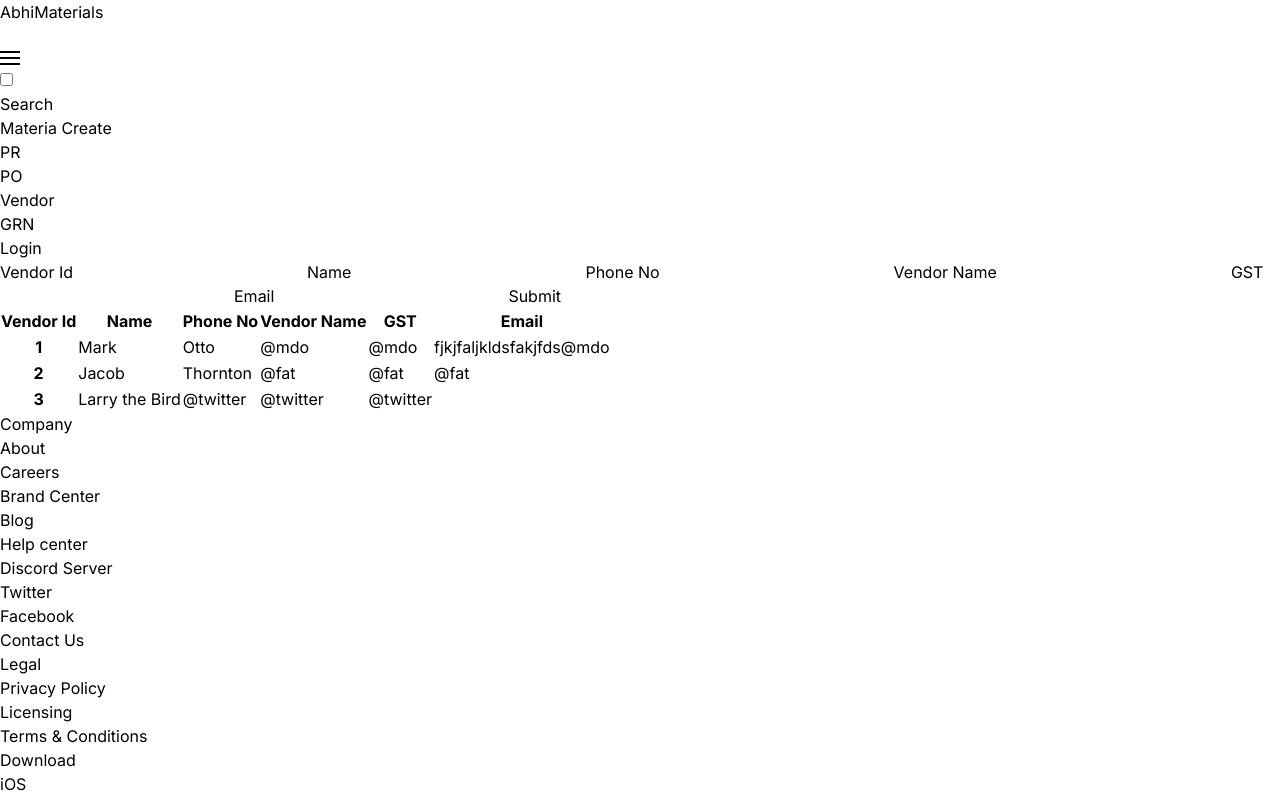
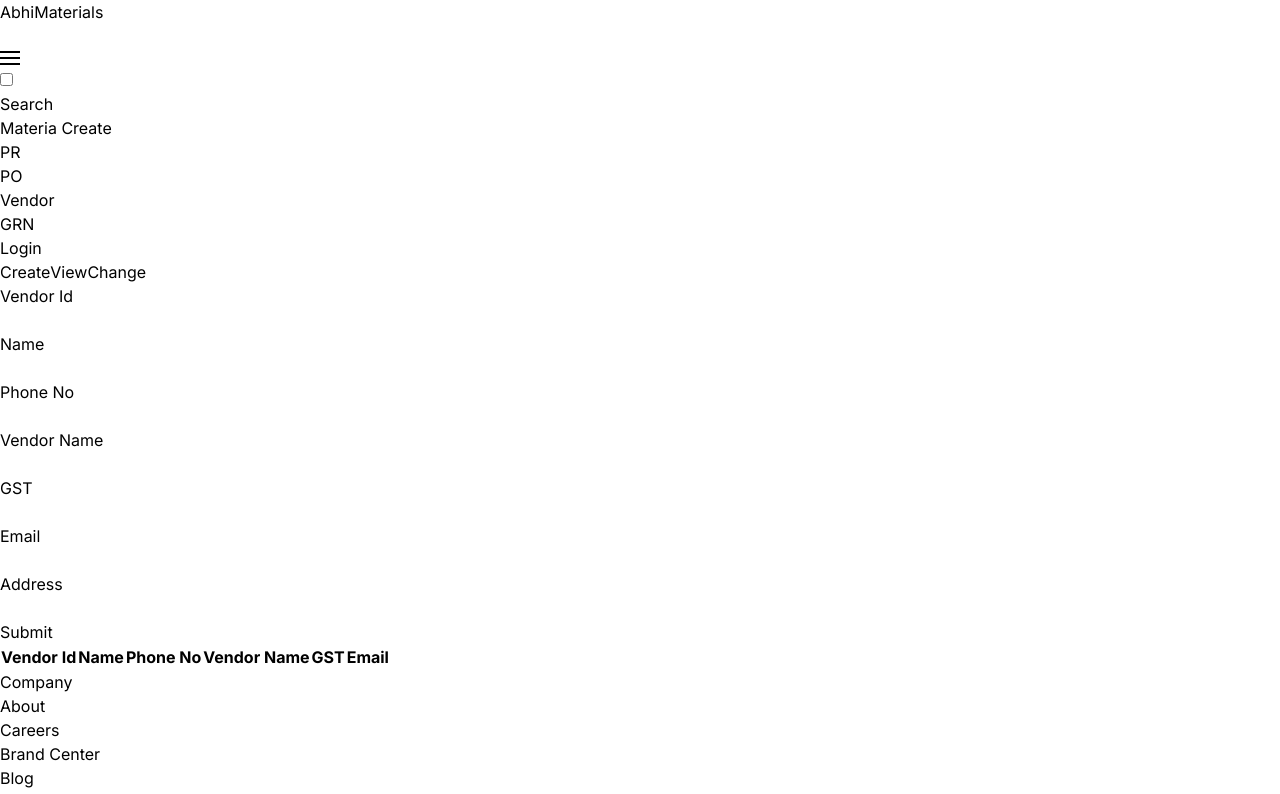
Before and after one commit to Abhilesh1001/AbhiMaterialFrontend, a Next.js app: page /vendor in a window 1280 px wide. Shown: the top 794 px of the page. Built offline with nearby package versions, Linux system fonts and the light colour scheme.

Commit message:
Vendorcreateviewadded

```diff
--- a/src/app/purchase/preqdumps/page.tsx
+++ b/src/app/purchase/preqdumps/page.tsx
@@ -36,7 +36,7 @@
         <div></div>
         <div className=' container'>
             <div className='h-3'></div>
-            <PrBurron label='All Purchase Order' onClick={handleClick}/>
+            <PrBurron label='All Purchase Request' onClick={handleClick}/>
         </div>
         <div className=' ml-2 mr-2 h-[550px] overflow-auto text-nowrap my-2 relative overflow-y-auto shadow-md dark:bg-gray-900 mt-2 bg-sky-500 sm:rounded-lg'>
                         <table className="w-full text-sm text-left rtl:text-right dark:bg-slate-700 text-gray-500 bg-sky-500 dark:text-gray-400 ">
--- a/src/app/purchase/purchaseorder/page.tsx
+++ b/src/app/purchase/purchaseorder/page.tsx
@@ -45,7 +45,7 @@
         {deliveryView!=='dview' && <DeliveryAdress />}
             <SelectionHeader />
             <form >
-                <div className='h-[500px] overflow-auto  relative overflow-y-auto shadow-md dark:bg-gray-900 mt-2 bg-sky-500 sm:rounded-lg'>
+                <div className='h-[500px]  overflow-auto  relative overflow-y-auto shadow-md dark:bg-gray-900 mt-2 bg-sky-500 sm:rounded-lg'>
                     <table className="w-full text-sm text-left rtl:text-right dark:bg-slate-700 text-gray-500 bg-sky-500 dark:text-gray-400">
                         <thead className='sticky top-0 z-1 bg-sky-800 dark:bg-slate-950 text-gray-50 h-10'>
                             <tr>
--- a/src/app/vendor/page.tsx
+++ b/src/app/vendor/page.tsx
@@ -1,43 +1,85 @@
 'use client'
-import React from 'react'
+import React, { useState } from 'react'
 import Loading from '@/components/loading/Loading'
+import PrBurron from '@/components/button/PrBurron'
+import TextInput from '@/components/dummyinput/TextInput'
+import {vendorType} from '@/type/type'
+import axios from 'axios'
+import {useSelector,useDispatch} from 'react-redux'
+import {StateProps} from '@/type/type'
+import {useMutation,useQuery} from '@tanstack/react-query'
+import DumyInput from '@/components/dummyinput/DumyInput'
 
 const Vendor = () => {
-    const handlekey =(e: React.KeyboardEvent<HTMLInputElement>) =>{
-        if (e.key === 'Enter') {
-            // Prevent the default behavior (e.g., form submission)
-            e.preventDefault();
-            // Perform your action here
-            console.log('Enter key pressed!');
-            // You can call a function or perform any action you need.
-            // Example: callFunction();
-        }
+    const {baseurl,authToken} = useSelector((state:StateProps)=>state.counter)
+    const [vendor,setVendor] = useState<vendorType>({name:'',phone_no:null, vendor_name:'',gst:'',email:'',address:''})
+    const [vid,setVid]= useState<string>('')
+
+    // create data
+    const mutation = useMutation({
+        mutationFn: async (newTodo:vendorType) => {
+          return await axios.post(`${baseurl}mat/createvender`, newTodo,{headers:{
+            Authorization:`Bearer ${authToken?.access}`
+          }})
+        },
+    })
+    const {data,isError,isPending,error} = mutation
+
+
+    const handleSubmit = async( e: React.FormEvent<HTMLFormElement>) =>{
+        e.preventDefault()
+        mutation.mutate(vendor)
     }
-    // newvwndoe creTION
+
+    // receive Data
+    const fetchTodoList = async () =>{
+        const res = await axios.get(`${baseurl}mat/createvender`,{headers:{
+            Authorization:`Bearer ${authToken?.access}`
+          }})
+          return res.data
+    }
+    const [enabled, setEnabled] = useState(false);
+    const {data:newData,error:errors} = useQuery({ queryKey: ['listVendor'], queryFn: fetchTodoList,enabled:enabled })
+    console.log(newData)
     const newVendor = null
+
+
+
   return (
     <div className='dark:bg-gray-800 bg-sky-600 h-auto text-gray-50  min-h-screen'>
         <div className='container'>
+
+
         <div className="row my-4">
             <div className="col-sm-6 mt-4">
-                <div className='w-full h-10 flex justify-center'>{newVendor && <Loading />}</div>
-                <label htmlFor="pname" className="form-label text-sm">Vendor Id</label>
-                <input type="text" className='form-control text-sm  dark:text-white dark:bg-slate-950'  onKeyDown={handlekey} />
-                <label htmlFor="name" className="form-label text-sm">Name</label>
-                <input type="text" className='form-control text-sm  dark:text-white dark:bg-slate-950' />
-                <label htmlFor="name" className="form-label text-sm ">Phone No</label>
-                <input type="text" className='form-control text-sm  dark:text-white dark:bg-slate-950' />
-                <label htmlFor="name" className="form-label text-sm">Vendor Name</label>
-                <input type="text" className='form-control text-sm  dark:text-white dark:bg-slate-950' />
-                <label htmlFor="name" className="form-label text-sm">GST</label>
-                <input type="text" className='form-control text-sm  dark:text-white dark:bg-slate-950' />
-                <label htmlFor="name" className="form-label text-sm">Email</label>
-                <input type="text" className='form-control text-sm  dark:text-white dark:bg-slate-950' />
-                <button className="btn btn-secondary my-3  bg-sky-500 dark:bg-gray-600  dark:text-gray-50 text-gray-50">Submit</button>
+                <div>
+                   <PrBurron  label={'Create'}/>
+                   <PrBurron onClick={()=>setEnabled(true)} label={'View'} />
+                   <PrBurron  label={'Change'}/>
+                </div>
+                <div className='w-full h-4 flex justify-center'>{mutation.isPending && <Loading />} {mutation.isSuccess && <div></div>}</div>
+                <label htmlFor="Vendor" className="form-label text-sm">Vendor Id</label>
+
+                <TextInput value={vid} type={'number'} onChange = {(e)=>setVid(e.target.value)} />
+                <form onSubmit={handleSubmit}>
+                <label htmlFor="Name" className="form-label text-sm">Name</label>
+                <TextInput value={vendor.name} onChange = {(e)=>setVendor({...vendor,name :e.target.value})} />
+                <label htmlFor="Phone" className="form-label text-sm ">Phone No</label>
+                <TextInput value={vendor.phone_no ===0 ? null :vendor.phone_no} type={'number'} onChange = {(e)=>setVendor({...vendor,phone_no :Number(e.target.value)})} />
+                <label htmlFor="Vendorname" className="form-label text-sm">Vendor Name</label>
+                <TextInput value={vendor.vendor_name} onChange = {(e)=>setVendor({...vendor,vendor_name :e.target.value})} />
+                <label htmlFor="GST" className="form-label text-sm">GST</label>
+                <TextInput value={vendor.gst} onChange = {(e)=>setVendor({...vendor,gst :e.target.value})} />
+                <label htmlFor="Email" className="form-label text-sm">Email</label>
+                <TextInput type={'email'}  value={vendor.email} onChange = {(e)=>setVendor({...vendor,email :e.target.value})} />
+                <label htmlFor="Address" className="form-label text-sm">Address</label>
+                <TextInput  css={'mb-4'} value={vendor.address} onChange = {(e)=>setVendor({...vendor,address:e.target.value})} />
+               <PrBurron label={'Submit'} buttomType={'submit'} />
+               </form>
             </div>
-            <div className="col-sm-6 relative overflow-y-auto shadow-md dark:bg-gray-900 mt-2 bg-sky-600 sm:rounded-lg  h-96">
-                    <table className="w-full text-sm mt-4 text-left rtl:text-right text-gray-500 bg-sky-600 dark:text-gray-400">
-                        <thead className='text-xs text-gray-50 uppercase bg-sky-700 dark:bg-gray-700 dark:text-gray-400'>
+            <div className="col-sm-6 relative text-nowrap overflow-y-auto shadow-md dark:bg-gray-900 mt-2 bg-sky-600 sm:rounded-lg  h-96">
+                    <table className="w-full text-sm text-left rtl:text-right dark:bg-slate-700 text-gray-500 bg-sky-500 dark:text-gray-400">
+                        <thead className='sticky top-0 z-1 bg-sky-800 dark:bg-slate-950 text-gray-50 h-10'>
                             <tr>
                                 <th scope="col" className='px-6 py-2'>Vendor Id</th>
                                 <th scope="col">Name</th>
@@ -47,30 +89,18 @@
                                 <th scope="col">Email</th>
                             </tr>
                         </thead>
-                        <tbody>
-                            <tr className='odd:bg-sky-600 text-gray-50 odd:dark:bg-gray-900 even:bg-sky-400  even:dark:bg-gray-800 border-b dark:border-gray-700'>
-                                <th scope="row">1</th>
-                                <td>Mark</td>
-                                <td>Otto</td>
-                                <td>@mdo</td>
-                                <td>@mdo</td>
-                                <td>fjkjfaljkldsfakjfds@mdo</td>
+                        <tbody className=' text-gray-50 text-center'>
+                            {newData?.map((items:vendorType)=>{
+                                return  <tr key={items.s_no}>
+                                <th scope="row"><DumyInput indum={items.s_no !==undefined?items.s_no:null}/></th>
+                                <td><DumyInput indum={items.name}/></td>
+                                <td><DumyInput indum={items.phone_no}/>{}</td>
+                                <td><DumyInput indum={items.vendor_name}/></td>
+                                <td><DumyInput indum={items.gst}/></td>
+                                <td><DumyInput indum={items.email}/></td>
                             </tr>
-                            <tr>
-                                <th scope="row">2</th>
-                                <td>Jacob</td>
-                                <td>Thornton</td>
-                                <td>@fat</td>
-                                <td>@fat</td>
-                                <td>@fat</td>
-                            </tr>
-                            <tr>
-                                <th scope="row">3</th>
-                                <td >Larry the Bird</td>
-                                <td>@twitter</td>
-                                <td>@twitter</td>
-                                <td>@twitter</td>
-                            </tr>
+                            })}
+
                         </tbody>
                     </table>
             </div>
--- a/src/components/dummyinput/TextInput.tsx
+++ b/src/components/dummyinput/TextInput.tsx
@@ -1,16 +1,18 @@
 import React from 'react'
 
 interface TextInputProps {
-    value: string | null;
+    value: string | null|number;
+    type? : string;
     onChange: (e: React.ChangeEvent<HTMLInputElement>) => void;
     onKeyDown?: (e: React.KeyboardEvent<HTMLInputElement>) => void;
-    width?:string
+    width?:string,
+    css?: string,
   }
 
-  const TextInput: React.FC<TextInputProps> = ({ value, onChange,onKeyDown,width }) => {
+  const TextInput: React.FC<TextInputProps> = ({ value,type, onChange,onKeyDown,width,css }) => {
     return (
       <div className='flex'>
-        <input type="text" className="bg-gray-50  border p-1 border-gray-300 text-gray-900 text-sm rounded focus:ring-blue-500 focus:border-blue-500 block w-full dark:bg-gray-950 dark:border-gray-600 dark:placeholder-gray-400 dark:text-white dark:focus:ring-blue-500 dark:focus:border-blue-500" onChange={onChange}  required  value={value !== null ? value : ''}></input>
+        <input type={`${type===null ?'text':type}`} className={`bg-gray-50  border p-1 border-gray-300 text-gray-900 text-sm rounded focus:ring-blue-500 focus:border-blue-500 block w-full dark:bg-gray-950 dark:border-gray-600 dark:placeholder-gray-400 dark:text-white dark:focus:ring-blue-500 dark:focus:border-blue-500 ${css}`} onChange={onChange}  required  value={value !== null ? value : ''}></input>
 
       </div>
     );
--- a/src/type/type.tsx
+++ b/src/type/type.tsx
@@ -21,8 +21,8 @@
     phone_no: number|null,
     vendor_name: string,
     address: string,
-    gst: '',
-    email: ''
+    gst: string,
+    email: string,
 }
 
 export type StateProps = {
```
